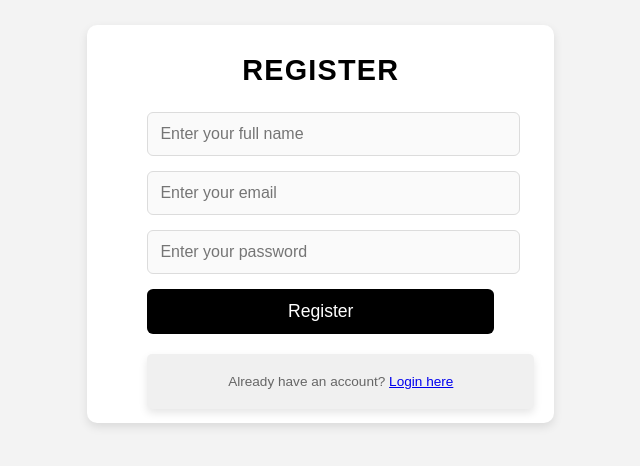
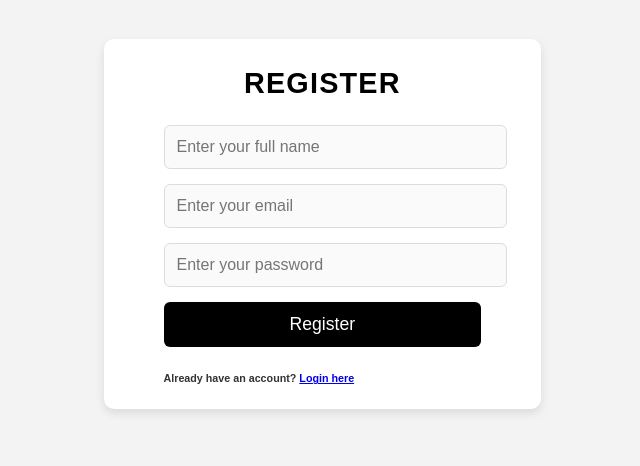
Before and after one commit to kanav789/Rwear, a React (Vite) app in the folder Frontend/: page /signup in a window 1280 px wide. Shown: the part 216-682 px from the top of the page, without its empty margins (360-1000 px from the left). Built offline with nearby package versions, Linux system fonts and the light colour scheme.

Commit message:
setting signup.jsx

```diff
--- a/Frontend/src/Components/Signup/Signup.jsx
+++ b/Frontend/src/Components/Signup/Signup.jsx
@@ -1,21 +1,80 @@
-import React from "react";
+import React, { useState } from "react";
 import "./Signup.css";
+import axios from "axios";
+import { toast } from "react-toastify";
+import { useNavigate } from "react-router-dom";
 
 const Signup = () => {
+  const [name, setFullName] = useState("");
+  const [email, setEmail] = useState("");
+  const [password, setPassword] = useState("");
+  const [error, setError] = useState("");
+
+  const navigate = useNavigate();
+
+  const handleSignup = async (e) => {
+    e.preventDefault();
+    setError("");
+
+    try {
+      const response = await axios.post(
+        "http://localhost:8080/api/users/signup",
+        {
+          name,
+          email,
+          password,
+        }
+      );
+
+      if (response.data.message) {
+        localStorage.setItem("token", response.data.token);
+        toast.success(response.data.message);
+        navigate("/");
+      }
+    } catch (err) {
+      if (err.response && err.response.data) {
+        setError(err.response.data.message);
+      } else {
+        setError("An unexpected error occurred. Please try again.");
+      }
+      console.log(err);
+    }
+  };
+
   return (
     <div className="register-container">
       <h3>Register</h3>
 
-      <form>
-        <input type="text" placeholder="Enter your full name" required />
-        <input type="email" placeholder="Enter your email" required />
-        <input type="password" placeholder="Enter your password" required />
+      {/* Show error messages */}
+      {error && <h5 className="error-message">{error}</h5>}
 
+      <form onSubmit={handleSignup}>
+        <input
+          type="text"
+          placeholder="Enter your full name"
+          value={name}
+          onChange={(e) => setFullName(e.target.value)}
+          required
+        />
+        <input
+          type="email"
+          placeholder="Enter your email"
+          value={email}
+          onChange={(e) => setEmail(e.target.value)}
+          required
+        />
+        <input
+          type="password"
+          placeholder="Enter your password"
+          value={password}
+          onChange={(e) => setPassword(e.target.value)}
+          required
+        />
         <input type="submit" value="Register" />
       </form>
-      <p>
+      <h6>
         Already have an account? <a href="/login">Login here</a>
-      </p>
+      </h6>
     </div>
   );
 };
```
